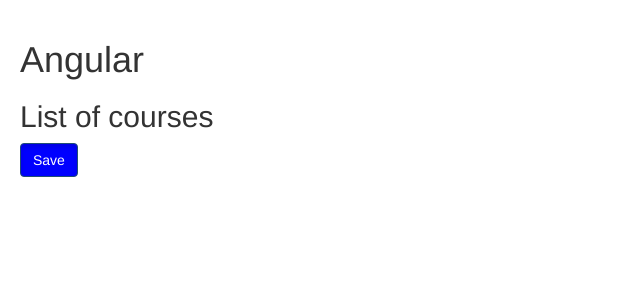
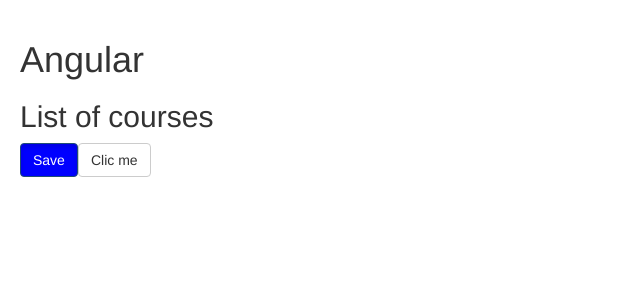
Before and after one commit to EJNB/hello-world, an Angular app: page / in a window 1280 px wide. Shown: the top 300 px of the page, without its empty margins (0-640 px from the left). Built offline with nearby package versions, Linux system fonts and the light colour scheme.

Commit message:
event binding

```diff
--- a/src/app/courses.component.ts
+++ b/src/app/courses.component.ts
@@ -12,6 +12,7 @@
     </table>
 
     <button [style.backgroundColor]="isActive ? 'blue' : 'white' " class="btn btn-primary" [class.active]="isActive">Save</button>
+    <button (click)="onSave($event)" class="btn btn-default">Clic me</button>
   `
 })
 export class CoursesComponent{
@@ -24,6 +25,11 @@
     this.courses = _service.getCourses();
   }
 
+  onSave($event){
+    alert("Hello world");
+    console.log($event)
+  }
+
   getTitle(){
     return this.title;
   }
```
